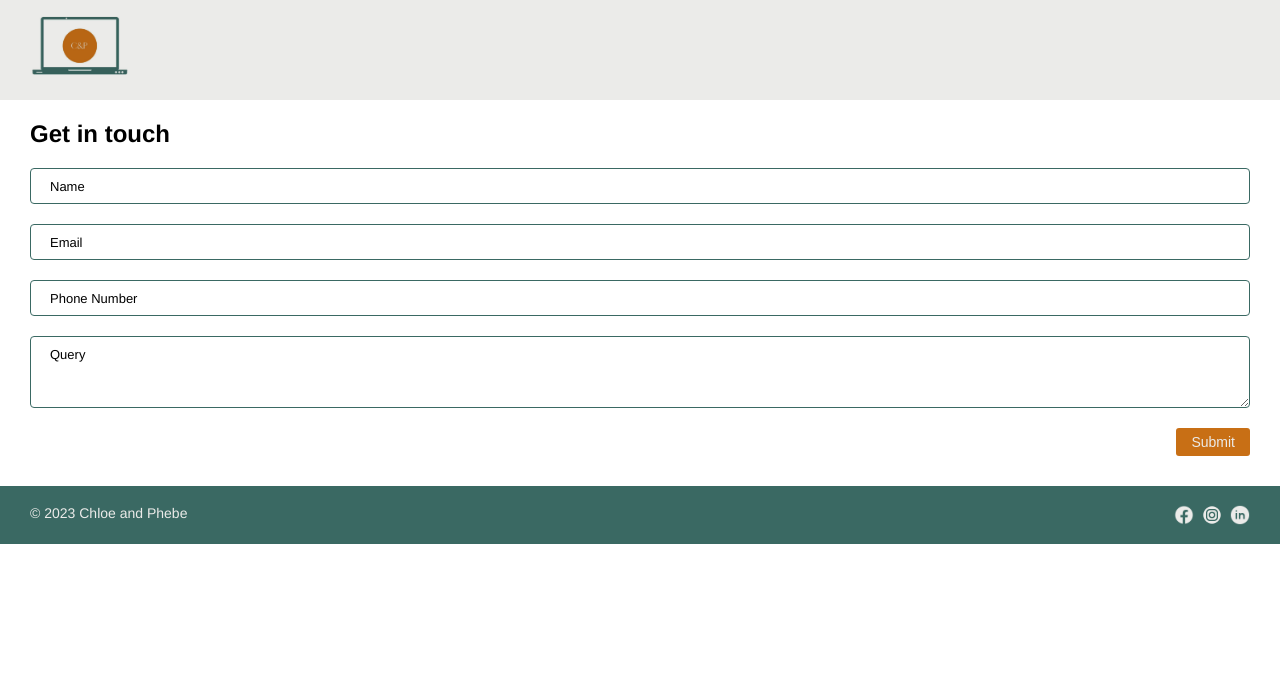
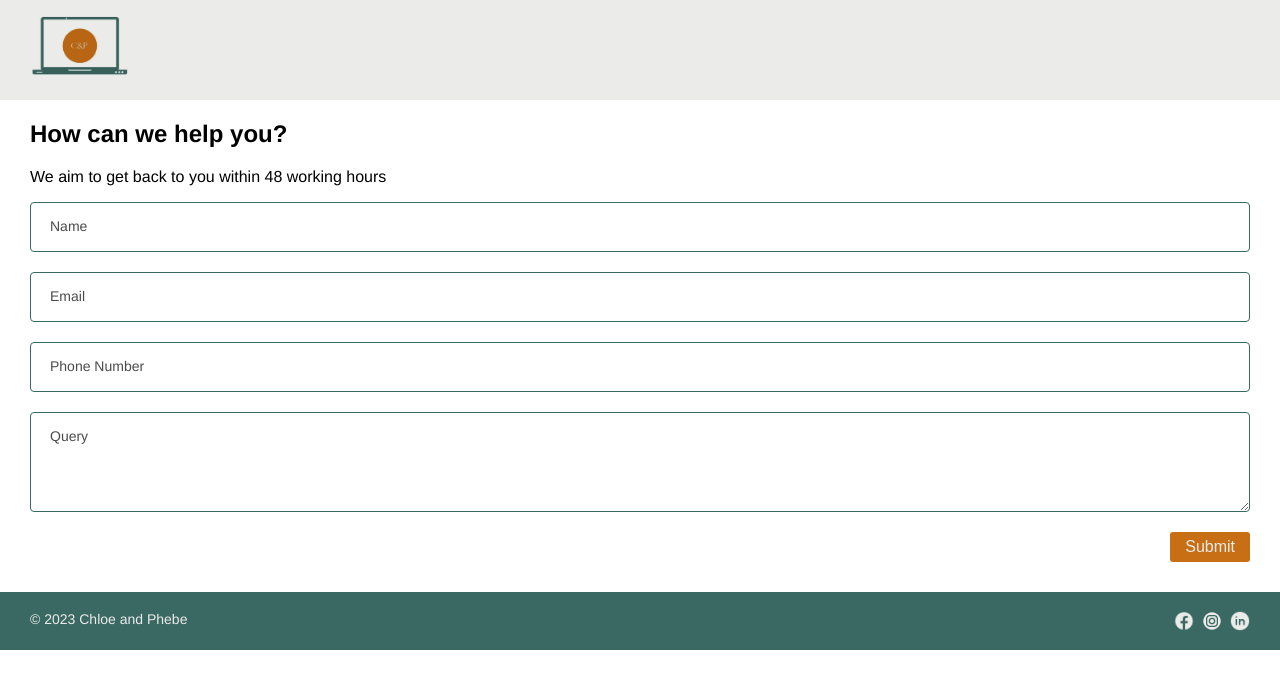
Before and after one commit to chloetinsley/c-and-p, a Vue app: page /#/contact in a window 1280 px wide. Shown: the top 688 px of the page. Built offline with nearby package versions, Linux system fonts and the light colour scheme; the HTML template or start-up script is replaced by a standard one.

Commit message:
resizing contact elements

```diff
--- a/src/contact/ContactPage.vue
+++ b/src/contact/ContactPage.vue
@@ -2,7 +2,8 @@
   <form ref="form" @submit.prevent="submitForm()">
     <div class="contact">
       <div id="contactForm">
-        <h2>Get in touch</h2>
+        <h2>How can we help you?</h2>
+        <p>We aim to get back to you within 48 working hours</p>
         <div class="did-floating-label-content">
           <input class="did-floating-input" type="text" name="customer_name" placeholder=" " />
           <label class="did-floating-label">Name</label>
@@ -163,7 +164,7 @@ input {
 textarea {
   font-family: Avenir, Helvetica, Arial, sans-serif;
   padding-top: 10px !important;
-  height: 72px !important;
+  height: 100px !important;
 }
 .button-container {
   display: flex;
@@ -180,7 +181,7 @@ textarea {
   padding: 6px 15px;
   color: #ebebe9;
   border-radius: 3px;
-  font-size: 14px;
+  font-size: 16px;
   cursor: pointer;
   position: relative;
   /* display: flex;
@@ -195,12 +196,13 @@ textarea {
 }
 .did-floating-label {
   /* color: #3a6963; */
-  font-size: 13px;
+  font-size: 14px;
   font-weight: normal;
   position: absolute;
   pointer-events: none;
+  color: #4b4b4b;
   left: 15px;
-  top: 11px;
+  top: 16px;
   padding: 0 5px;
   background: #fff;
   transition: 0.2s ease all;
@@ -209,12 +211,13 @@ textarea {
 }
 .did-floating-input,
 .did-floating-select {
-  font-size: 12px;
+  font-size: 16px;
   display: block;
   width: 100%;
-  height: 36px;
+  height: 50px;
   padding: 0 20px;
   background: #fff;
+  color: #6d6d6d;
   /* color: green; */
   border: 1px solid #3a6963;
   border-radius: 4px;
```
